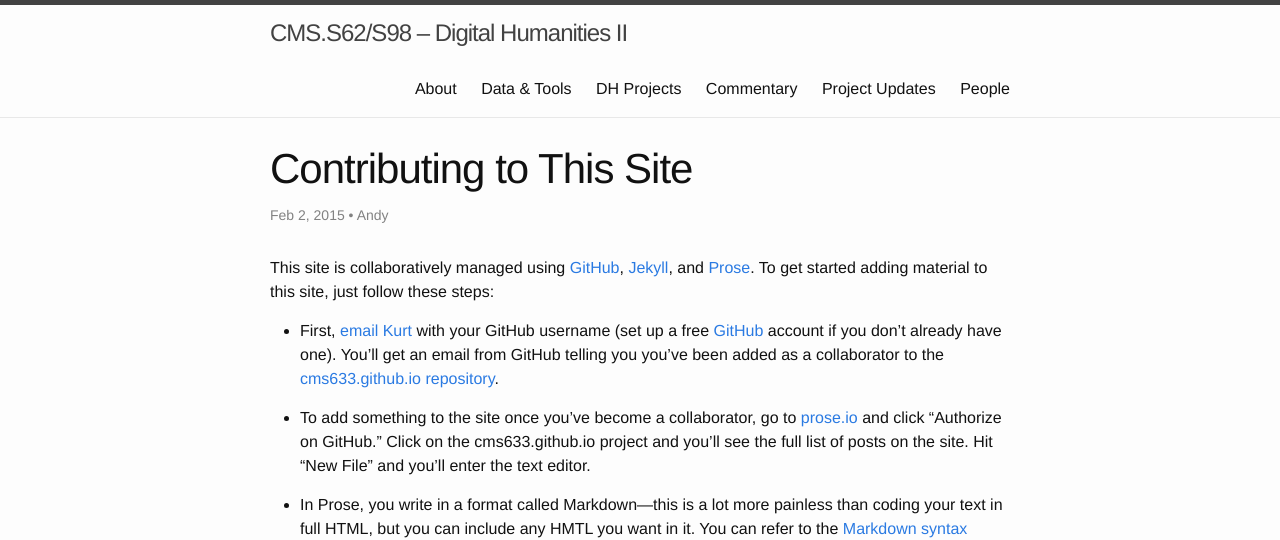
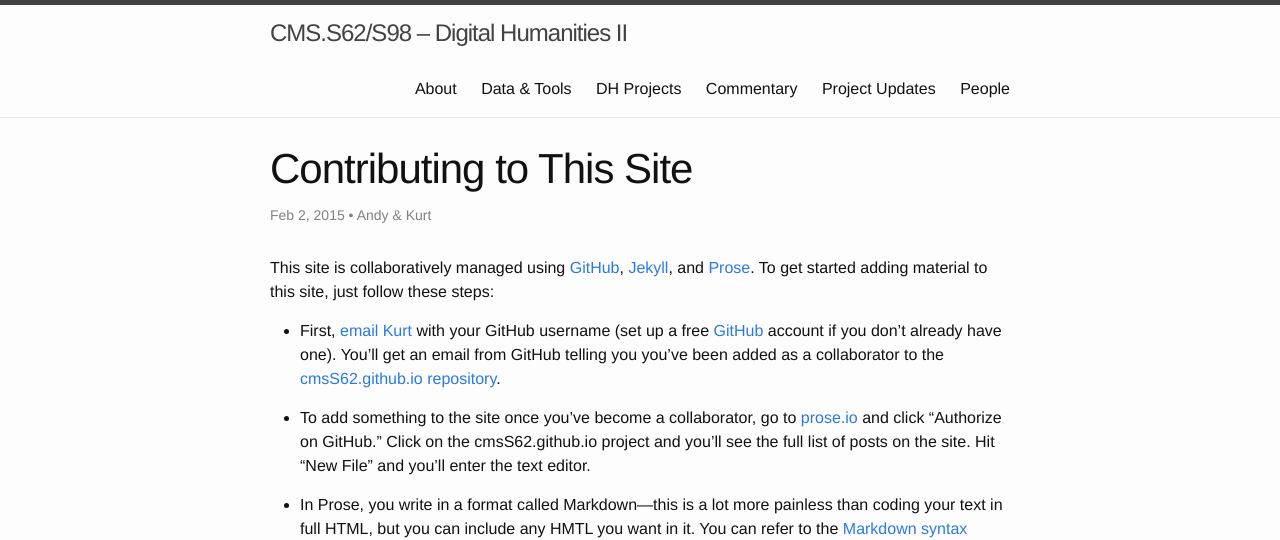
Before and after one commit to cmsS62/Spring-2018, a Jekyll site: the page built from _posts/2015-02-02-contributing-to-this-site.md, in a window 1280 px wide. Shown: the top 540 px of the page. Built offline with Jekyll 4.4.1, drawn with Linux system fonts in a browser that asks for light colours.

Commit message:
Update clears name and link

```diff
--- a/_posts/2015-02-02-contributing-to-this-site.md
+++ b/_posts/2015-02-02-contributing-to-this-site.md
@@ -3,14 +3,14 @@ layout: post
 published: true
 title: Contributing to This Site
 category: course
-author: Andy
+author: Andy & Kurt
 ---
 
 This site is collaboratively managed using [GitHub](https://github.com), [Jekyll](http://jekyllrb.com/), and [Prose](http://prose.io/). To get started adding material to this site, just follow these steps:
 
-- First, [email Kurt](mailto:fendt@mit.edu) with your GitHub username (set up a free [GitHub](https://github.com) account if you don't already have one). You'll get an email from GitHub telling you you've been added as a collaborator to the [cms633.github.io repository](https://github.com/cms633/cms633.github.io).
+- First, [email Kurt](mailto:fendt@mit.edu) with your GitHub username (set up a free [GitHub](https://github.com) account if you don't already have one). You'll get an email from GitHub telling you you've been added as a collaborator to the [cmsS62.github.io repository](https://github.com/cmsS62/cmsS62.github.io).
 
-- To add something to the site once you've become a collaborator, go to [prose.io](http://prose.io/) and click "Authorize on GitHub." Click on the cms633.github.io project and you'll see the full list of posts on the site. Hit "New File" and you'll enter the text editor.
+- To add something to the site once you've become a collaborator, go to [prose.io](http://prose.io/) and click "Authorize on GitHub." Click on the cmsS62.github.io project and you'll see the full list of posts on the site. Hit "New File" and you'll enter the text editor.
 
 - In Prose, you write in a format called Markdown—this is a lot more painless than coding your text in full HTML, but you can include any HMTL you want in it. You can refer to the [Markdown syntax page](http://daringfireball.net/projects/markdown/syntax), click the help button in the text editor, or just open up some other posts (like this one!) in Prose to get a feel for it.
 
```
